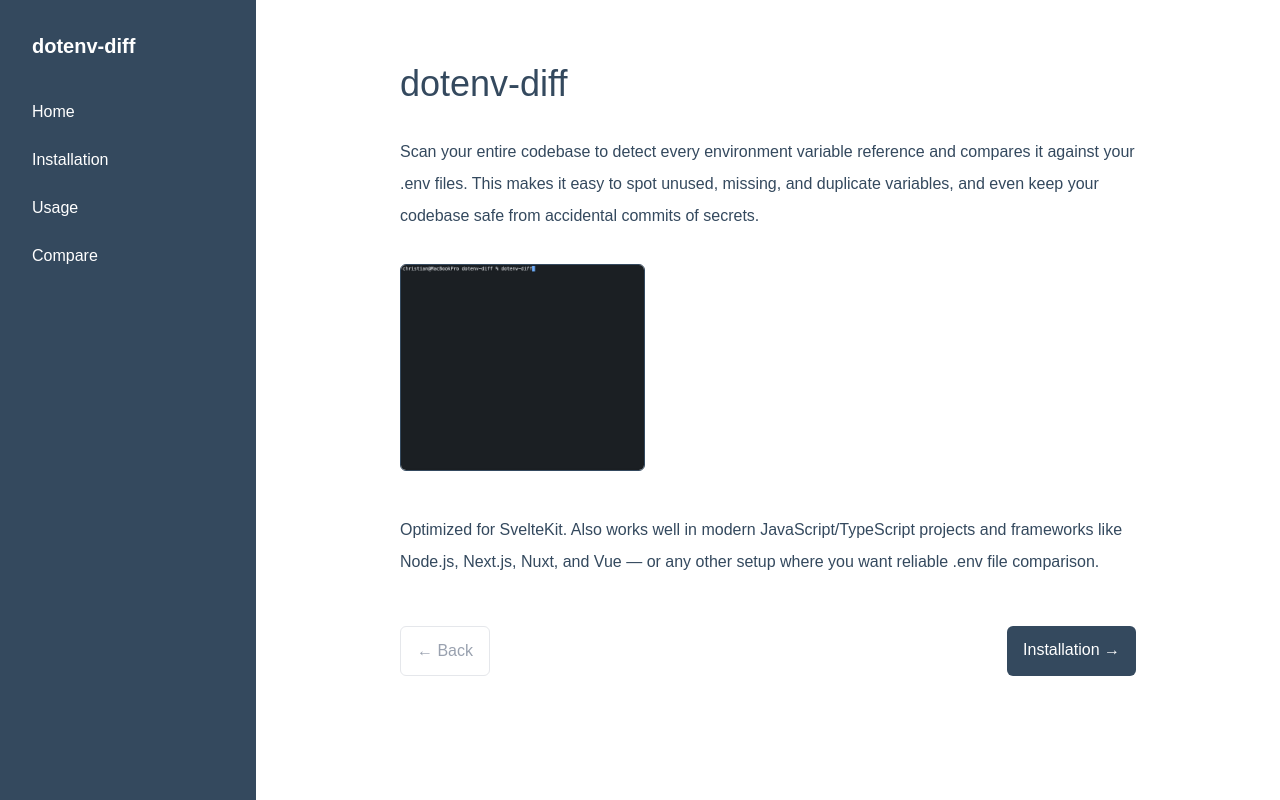
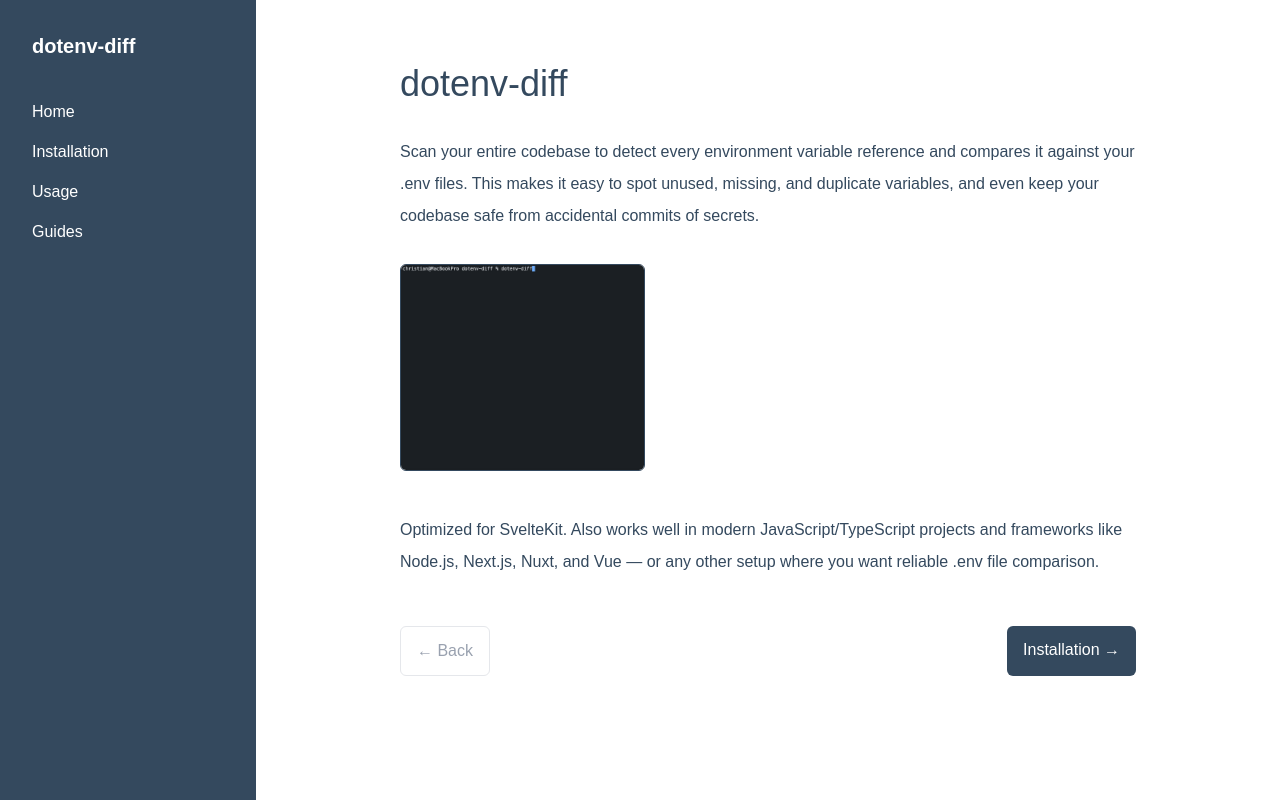
Before and after one commit to Chrilleweb/dotenv-diff-docs, a SvelteKit app: page / in a window 1280 px wide. Built offline with nearby package versions, Linux system fonts and the light colour scheme.

Commit message:
children in navbar

```diff
--- a/src/components/Sidebar.svelte
+++ b/src/components/Sidebar.svelte
@@ -1,11 +1,21 @@
 <script lang="ts">
 	import { onMount } from 'svelte';
+
 	let open = false;
+	let dropdownOpen: string | null = null;
+
 	const navItems = [
 		{ title: 'Home', href: '/' },
 		{ title: 'Installation', href: '/installation' },
 		{ title: 'Usage', href: '/usage' },
-		{ title: 'Compare ', href: '/compare' }
+		{
+			title: 'Guides',
+			children: [
+				{ title: 'Compare', href: '/compare' },
+				{ title: 'Scan Usage', href: '/scan-usage' },
+				{ title: 'Fix Issues', href: '/fix' }
+			]
+		}
 	];
 
 	onMount(() => {
@@ -15,20 +25,49 @@
 		window.addEventListener('resize', handler);
 		return () => window.removeEventListener('resize', handler);
 	});
+
+	function toggleDropdown(title: string) {
+		dropdownOpen = dropdownOpen === title ? null : title;
+	}
 </script>
-
 
 <!-- Desktop sidebar -->
 <nav class="fixed top-0 left-0 h-full w-64 bg-navbar-color p-8 text-white hidden lg:block z-40">
 	<a href="/" class="text-xl font-semibold">dotenv-diff</a>
-	<ul class="mt-8 space-y-4">
+	<ul class="mt-8 space-y-2">
 		{#each navItems as item}
 			<li>
+				{#if item.children}
+					<div>
+						<button
+							class="cursor-pointer w-full text-left font-medium hover:underline"
+							on:click={() => toggleDropdown(item.title)}
+						>
+							{item.title}
+						</button>
+						{#if dropdownOpen === item.title}
+							<ul class="ml-4 mt-2 space-y-1 text-sm text-gray-300">
+								{#each item.children as child}
+									<li>
+										<a
+											href={child.href}
+											class="hover:underline block rounded-md transition-colors"
+										>
+											{child.title}
+										</a>
+									</li>
+								{/each}
+							</ul>
+						{/if}
+					</div>
+				{:else}
 					<a
 						href={item.href}
-					class="hover:underline block rounded-md transition-colors">
+						class="hover:underline block rounded-md transition-colors"
+					>
 						{item.title}
 					</a>
+				{/if}
 			</li>
 		{/each}
 	</ul>
@@ -40,9 +79,18 @@
 	aria-label="Open menu"
 	on:click={() => (open = !open)}
 >
-	<span class="block w-7 h-1 bg-white rounded mb-1 transition-all duration-300" style:transform={open ? 'rotate(45deg) translateY(10px)' : ''}></span>
-	<span class="block w-7 h-1 bg-white rounded mb-1 transition-all duration-300" style:opacity={open ? 0 : 1}></span>
-	<span class="block w-7 h-1 bg-white rounded transition-all duration-300" style:transform={open ? 'rotate(-45deg) translateY(-10px)' : ''}></span>
+	<span
+		class="block w-7 h-1 bg-white rounded mb-1 transition-all duration-300"
+		style:transform={open ? 'rotate(45deg) translateY(10px)' : ''}
+	></span>
+	<span
+		class="block w-7 h-1 bg-white rounded mb-1 transition-all duration-300"
+		style:opacity={open ? 0 : 1}
+	></span>
+	<span
+		class="block w-7 h-1 bg-white rounded transition-all duration-300"
+		style:transform={open ? 'rotate(-45deg) translateY(-10px)' : ''}
+	></span>
 </button>
 
 <!-- Mobile/Tablet menu -->
@@ -54,11 +102,38 @@
 		on:click={() => (open = false)}
 		tabindex="0"
 	></button>
-	<nav class="fixed top-0 right-0 h-full w-64 bg-navbar-color p-8 text-white z-50 shadow-lg transition-transform duration-300 lg:hidden">
+	<nav
+		class="fixed top-0 right-0 h-full w-64 bg-navbar-color p-8 text-white z-50 shadow-lg transition-transform duration-300 lg:hidden"
+	>
 		<a href="/" class="text-xl font-semibold block mb-8">dotenv-diff</a>
-		<ul class="space-y-4">
+		<ul class="space-y-2">
 			{#each navItems as item}
 				<li>
+					{#if item.children}
+						<div>
+							<button
+								class="w-full text-left font-medium hover:underline"
+								on:click={() => toggleDropdown(item.title)}
+							>
+								{item.title}
+							</button>
+							{#if dropdownOpen === item.title}
+								<ul class="ml-4 mt-2 space-y-1 text-sm text-gray-300">
+									{#each item.children as child}
+										<li>
+											<a
+												href={child.href}
+												class="hover:underline block rounded-md transition-colors"
+												on:click={() => (open = false)}
+											>
+												{child.title}
+											</a>
+										</li>
+									{/each}
+								</ul>
+							{/if}
+						</div>
+					{:else}
 						<a
 							href={item.href}
 							class="hover:underline block rounded-md transition-colors"
@@ -66,6 +141,7 @@
 						>
 							{item.title}
 						</a>
+					{/if}
 				</li>
 			{/each}
 		</ul>
```
Lines whose indentation alone changed are shown as unchanged.
